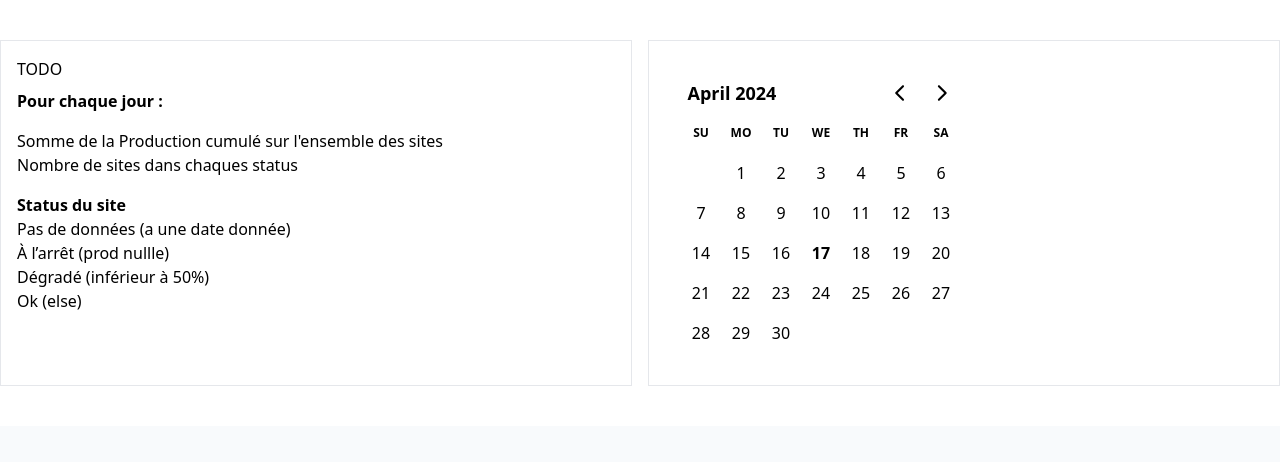
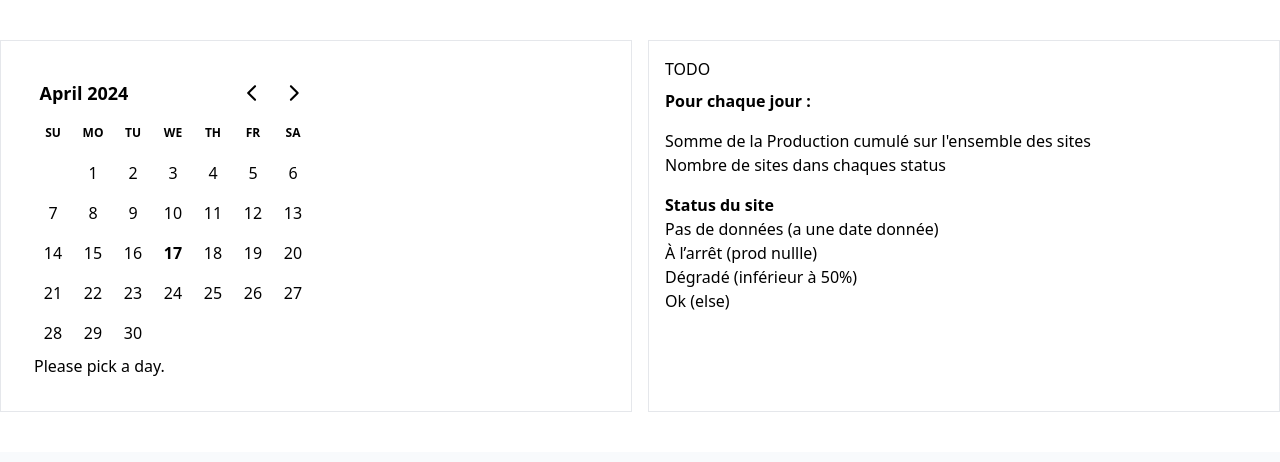
Before and after one commit to dev-epices/test-technique-front, a React (Vite) app: page / in a window 1280 px wide. Shown: the top 462 px of the page. Built offline with nearby package versions, Linux system fonts and the light colour scheme.

Commit message:
install date-fns

```diff
--- a/src/App.jsx
+++ b/src/App.jsx
@@ -18,6 +18,9 @@ function App() {
     <section className="">
       <div className="md:container md:mx-auto py-10">
           <div className="grid grid-cols-1 sm:grid-cols-2 gap-4 *:border *:p-4">
+            <div>
+              <Calendar/>
+            </div>
             <div className="flex flex-col">
             <p>TODO</p>
             <div className="todo *:py-2">
@@ -34,9 +37,6 @@ function App() {
                 <li>Ok (else)</li>
               </ul>
             </div>
-            </div>
-            <div>
-              <Calendar/>
             </div>
           </div>
         </div>
--- a/src/components/Calendar.tsx
+++ b/src/components/Calendar.tsx
@@ -1,10 +1,13 @@
-// import React from 'react'
-
+import { format } from 'date-fns'
 import { DayPicker } from 'react-day-picker'
+import { useState } from 'react'
 import 'react-day-picker/dist/style.css'
 
-const Calendar = () => {
-  return <DayPicker />
+export default function Example() {
+  const [selected, setSelected] = useState<Date>()
+  let footer = <p>Please pick a day.</p>
+  if (selected) {
+    footer = <p>You picked {format(selected, 'PP')}.</p>
+  }
+  return <DayPicker mode="single" selected={selected} onSelect={setSelected} footer={footer} />
 }
-
-export default Calendar
```
